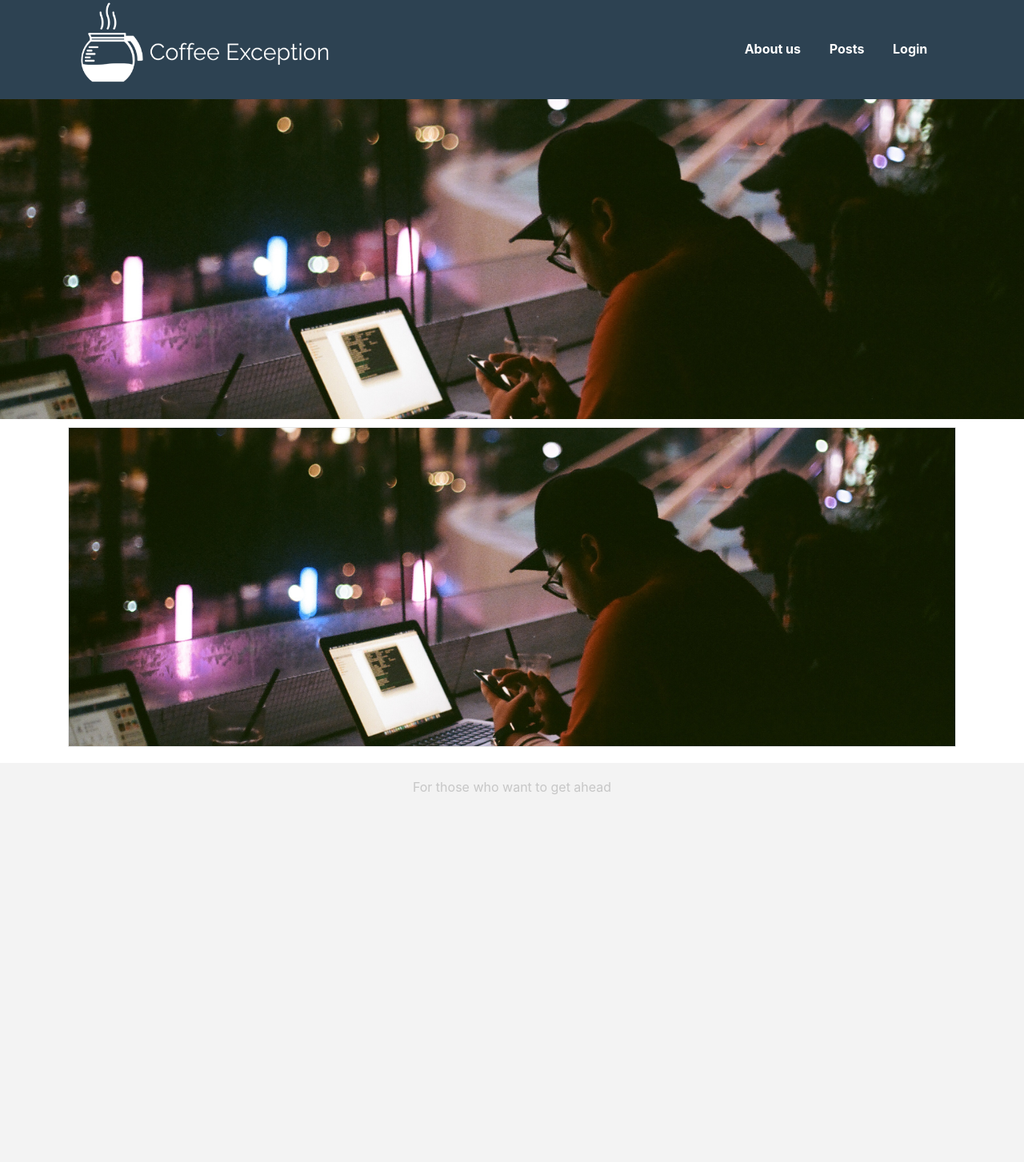
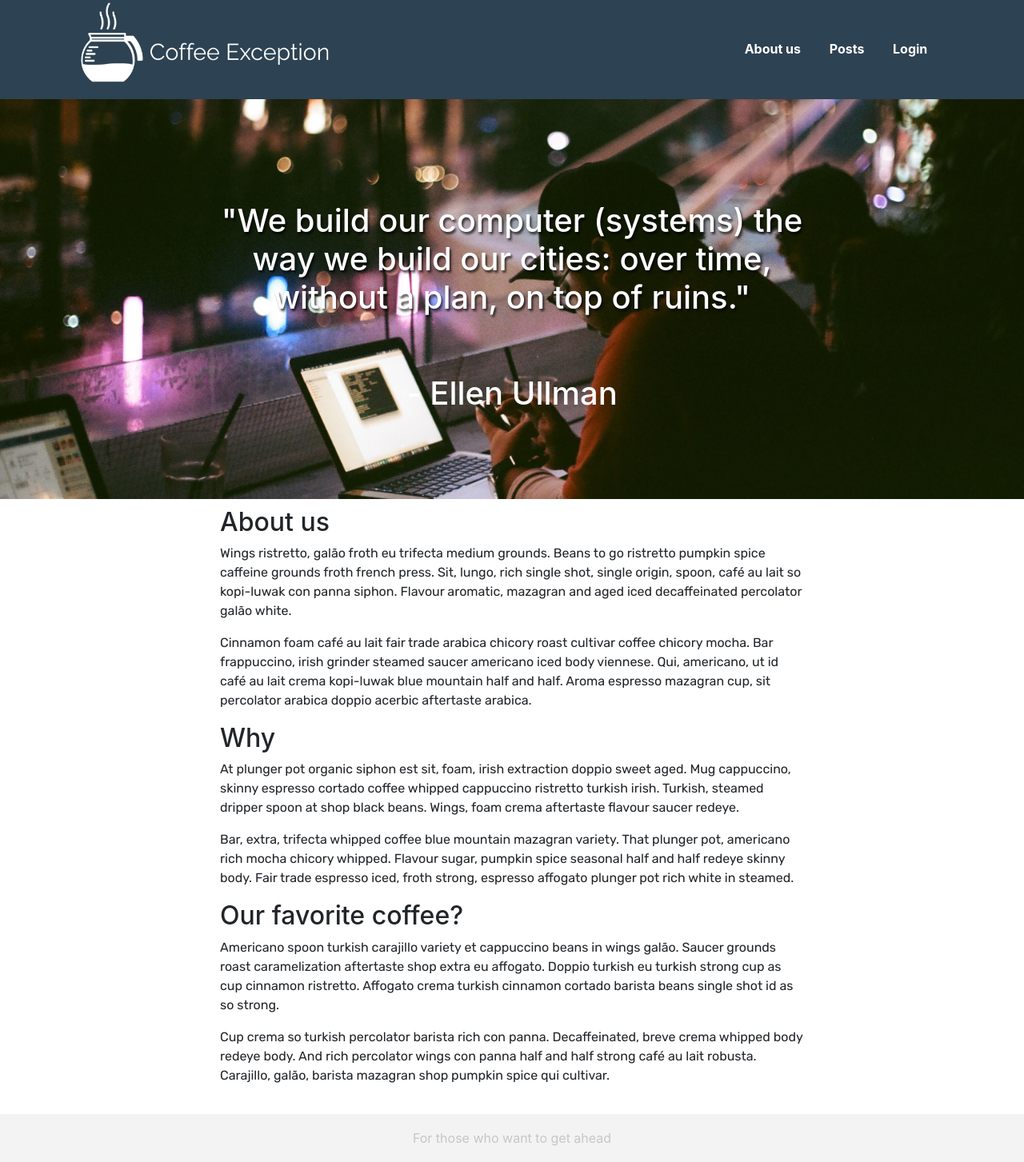
Before and after one commit to KonstaL/coffee-exception, a React (Create React App) app in the folder front_end/coffee_exception/: page /about in a window 1280 px wide. Shown: the whole page at 80% size. Before the commit the page ends 1014 px from the top, so only its background shows below. Built offline with nearby package versions, Linux system fonts and the light colour scheme.

Commit message:
Add body to AboutUs

```diff
--- a/front_end/coffee_exception/src/components/AboutUs.js
+++ b/front_end/coffee_exception/src/components/AboutUs.js
@@ -38,10 +38,62 @@ class AboutUs extends Component {
   render() {
     return (
       <div className="post-container">
-        <PostImageContainer
-          maxHeight={this.props.height}
-          img={this.state.image}
-        />
+        <Row>
+          <Col xl={{ size: 8, offset: 2 }}>
+            <h2>About us</h2>
+            <p>
+              Wings ristretto, galão froth eu trifecta medium grounds. Beans to
+              go ristretto pumpkin spice caffeine grounds froth french press.
+              Sit, lungo, rich single shot, single origin, spoon, café au lait
+              so kopi-luwak con panna siphon. Flavour aromatic, mazagran and
+              aged iced decaffeinated percolator galão white.
+            </p>
+            <p>
+              Cinnamon foam café au lait fair trade arabica chicory roast
+              cultivar coffee chicory mocha. Bar frappuccino, irish grinder
+              steamed saucer americano iced body viennese. Qui, americano, ut id
+              café au lait crema kopi-luwak blue mountain half and half. Aroma
+              espresso mazagran cup, sit percolator arabica doppio acerbic
+              aftertaste arabica.
+            </p>
+
+            <h2>Why</h2>
+            <p>
+              At plunger pot organic siphon est sit, foam, irish extraction
+              doppio sweet aged. Mug cappuccino, skinny espresso cortado coffee
+              whipped cappuccino ristretto turkish irish. Turkish, steamed
+              dripper spoon at shop black beans. Wings, foam crema aftertaste
+              flavour saucer redeye.
+            </p>
+
+            <p>
+              Bar, extra, trifecta whipped coffee blue mountain mazagran
+              variety. That plunger pot, americano rich mocha chicory whipped.
+              Flavour sugar, pumpkin spice seasonal half and half redeye skinny
+              body. Fair trade espresso iced, froth strong, espresso affogato
+              plunger pot rich white in steamed.
+            </p>
+
+            <h2>Our favorite coffee? </h2>
+
+            <p>
+              Americano spoon turkish carajillo variety et cappuccino beans in
+              wings galão. Saucer grounds roast caramelization aftertaste shop
+              extra eu affogato. Doppio turkish eu turkish strong cup as cup
+              cinnamon ristretto. Affogato crema turkish cinnamon cortado
+              barista beans single shot id as so strong.
+            </p>
+
+            <p>
+              Cup crema so turkish percolator barista rich con panna.
+              Decaffeinated, breve crema whipped body redeye body. And rich
+              percolator wings con panna half and half strong café au lait
+              robusta. Carajillo, galão, barista mazagran shop pumpkin spice qui
+              cultivar.
+            </p>
+          </Col>
+        </Row>
+
         {/* <div className="post-header-container">
           <h3>{this.props.title}</h3>
           <p>14/04/2018</p>
--- a/front_end/coffee_exception/src/components/ImageComponent.js
+++ b/front_end/coffee_exception/src/components/ImageComponent.js
@@ -12,6 +12,7 @@ const ImageDiv = Styled.div`
   background-size:cover;
   background-position: center;
   border: ${props => (props.border ? '1px solid rgb(230,230,230)' : 'none')};
+  text-align: center
 `;
 
 class ImageComponent extends Component {
@@ -23,7 +24,9 @@ class ImageComponent extends Component {
             height={this.props.height}
             width={this.props.width}
             img={this.props.image}
-          />
+          >
+            {this.props.children}
+          </ImageDiv>
         </Link>
       );
     } else {
@@ -33,7 +36,9 @@ class ImageComponent extends Component {
           width={this.props.width}
           img={this.props.image}
           border={this.props.border}
-        />
+        >
+          {this.props.children}
+        </ImageDiv>
       );
     }
   }
--- /dev/null
+++ b/front_end/coffee_exception/src/components/ImageOverlay.js
@@ -0,0 +1,22 @@
+import React, { Component } from 'react';
+import { Card, Row, Col, Badge, Container } from 'reactstrap';
+import { Link } from 'react-router-dom';
+import Styled from 'styled-components';
+import ImageComponent from './ImageComponent';
+
+class ImageOverlay extends Component {
+  render() {
+    return (
+      <ImageComponent
+        height={this.props.height}
+        width={this.props.width}
+        img={this.props.image}
+        linkTo={this.props.linkTo}
+      >
+        {this.props.children}
+      </ImageComponent>
+    );
+  }
+}
+
+export default ImageOverlay;
--- a/front_end/coffee_exception/src/containers/AboutUsContainer.js
+++ b/front_end/coffee_exception/src/containers/AboutUsContainer.js
@@ -16,14 +16,27 @@ import AboutUs from '../components/AboutUs';
 
 import pic4 from '../assets/pic4.jpg';
 import ImageComponent from '../components/ImageComponent';
+import ImageOverlay from '../components/ImageOverlay';
 
 export default class AboutUsContainer extends Component {
   render() {
     return (
       <div style={{ width: '100%' }}>
-        <ImageComponent width={'100%'} height={'400px'} image={pic4} />
+        <ImageComponent width={'100%'} height={'500px'} image={pic4}>
+          <h1
+            style={{
+              color: 'white',
+              padding: '10% 20% 5%',
+              'text-shadow': '2px 3px 3px rgba(0,0,0,0.7)'
+            }}
+          >
+            "We build our computer (systems) the way we build our cities: over
+            time, without a plan, on top of ruins."
+          </h1>
+          <h1 style={{ color: 'white' }}>- Ellen Ullman</h1>
+        </ImageComponent>
         <Container>
-          <AboutUs image={pic4} height={400} />
+          <AboutUs />
         </Container>
       </div>
     );
```
